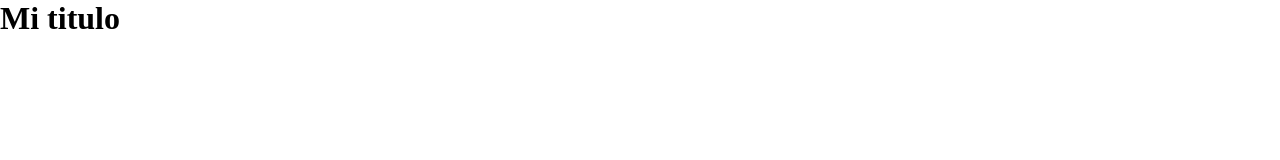
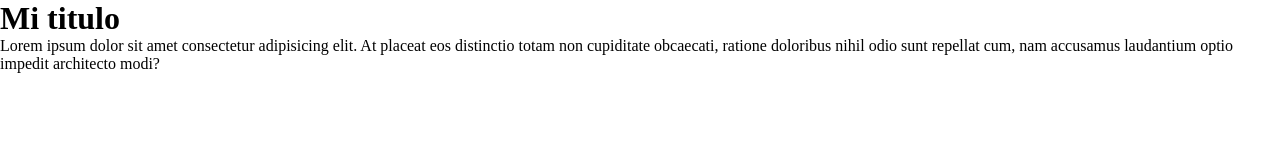
Before and after one commit to juan-hernandez-zuccolini/Juan-repository, a plain HTML site: page index.html in a window 1280 px wide. Drawn offline with Linux system fonts and the light colour scheme.

Commit message:
mi primeros pasos en la rama juan

```diff
--- a/index.html
+++ b/index.html
@@ -12,5 +12,6 @@
         <h1>Mi titulo</h1>
     </head>
     <section></section>
+    <p>Lorem ipsum dolor sit amet consectetur adipisicing elit. At placeat eos distinctio totam non cupiditate obcaecati, ratione doloribus nihil odio sunt repellat cum, nam accusamus laudantium optio impedit architecto modi?</p>
 </body>
 </html>
```
